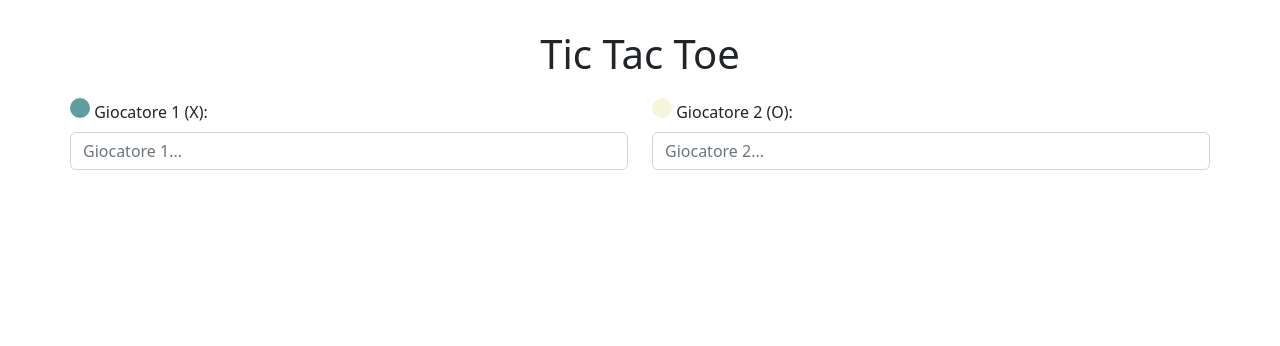
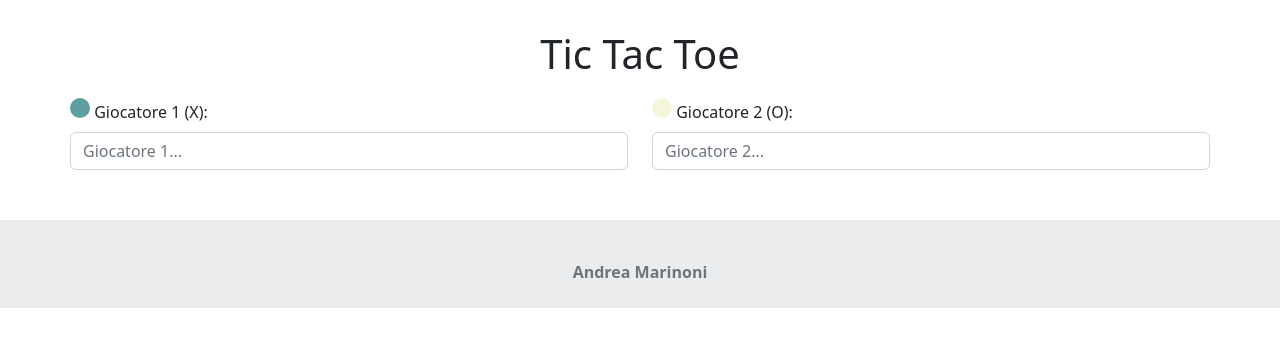
Before and after one commit to andreamari1993/TicTacToe, a plain HTML site: page index.html in a window 1280 px wide. Drawn offline with nearby package versions, Linux system fonts and the light colour scheme; files whose address does not match are found by name.

Commit message:
second commit

```diff
--- a/index.html
+++ b/index.html
@@ -107,15 +107,20 @@
 				</button>
             </div>
         </div>
-        <!-- <div class="row m-t-20">
-            <div class="col-4 p-l-0">
-                <button class="btn btn-primary" onclick="playAgain()" id="btn-play-again" style="display: none;">
-					Gioca ancora
-				</button>
-            </div>
-        </div> -->
+
     </div>
+    <!-- Footer -->
+    <footer class="text-center text-lg-start bg-light text-muted m-t-50">
 
+
+        <!-- Copyright -->
+        <div class="text-center p-4" style="background-color: rgba(0, 0, 0, 0.05);">
+            <p id="p-footer"></p><b>Andrea Marinoni</b>
+
+        </div>
+        <!-- Copyright -->
+    </footer>
+    <!-- Footer -->
     <script src="https://cdn.jsdelivr.net/npm/bootstrap@5.2.0-beta1/dist/js/bootstrap.bundle.min.js" integrity="sha384-pprn3073KE6tl6bjs2QrFaJGz5/SUsLqktiwsUTF55Jfv3qYSDhgCecCxMW52nD2" crossorigin="anonymous"></script>
     <script src="https://ajax.googleapis.com/ajax/libs/jquery/3.6.0/jquery.min.js"></script>
     <script src=".//index.js"></script>
```
